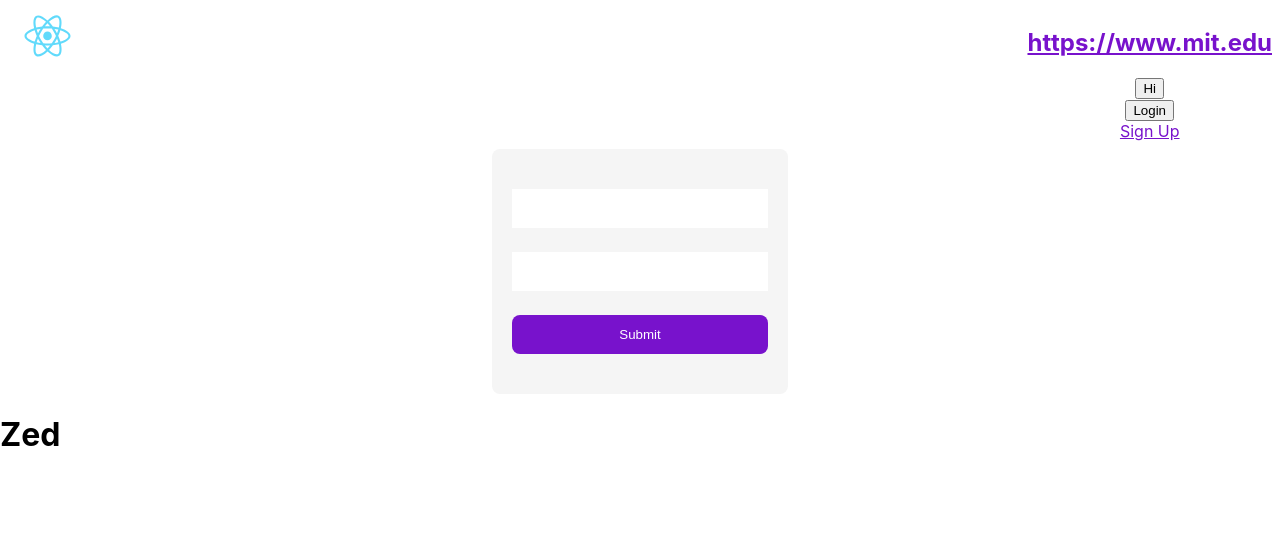
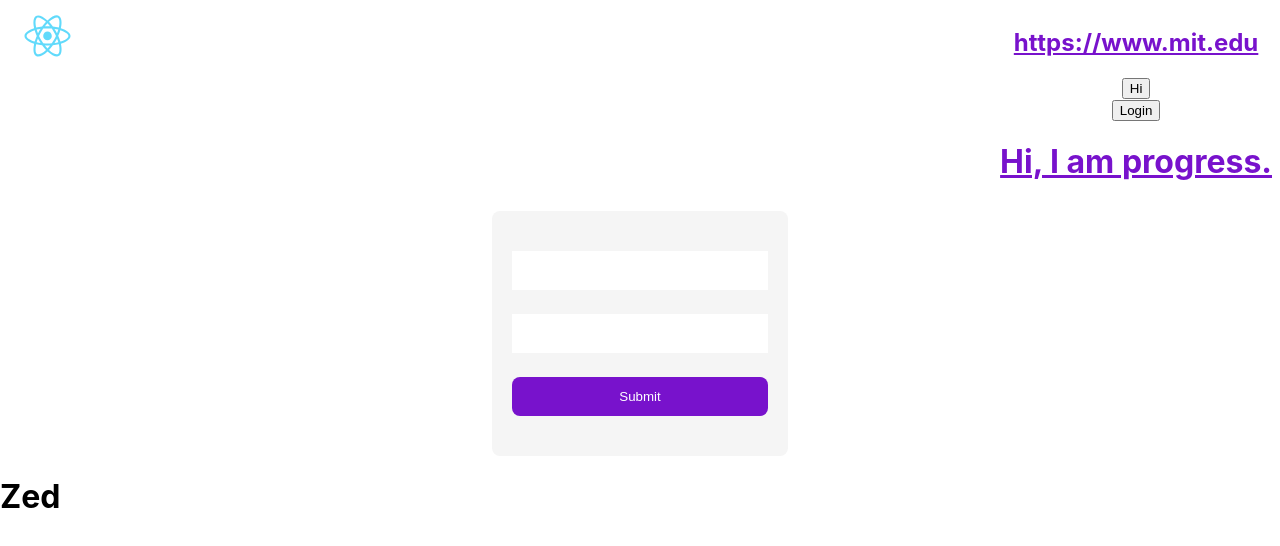
Before and after one commit to zedkbro/React-starter, a JavaScript app: page / in a window 1280 px wide. Shown: the top 546 px of the page. Built offline with nearby package versions, Linux system fonts and the light colour scheme; the HTML template or start-up script is replaced by a standard one.

Commit message:
app and signup

```diff
--- a/src/App.js
+++ b/src/App.js
@@ -11,6 +11,8 @@ function ToggleAuth() {
   }
   return <Signup />;
 }
+
+
 function App() {
   return (
     <>
--- a/src/Signup.js
+++ b/src/Signup.js
@@ -1,9 +1,9 @@
-const signup = () => {
+function signup() {
   return (
     <>
-      <div>Sign Up</div>
+      <h1>Hi, I am progress.</h1>
     </>
   );
-};
+}
 
 export default signup;
```
